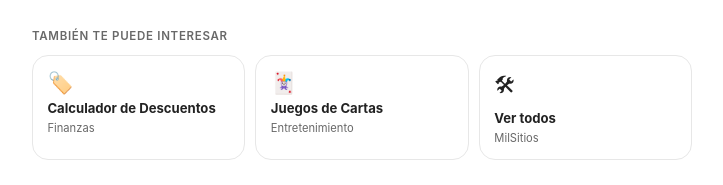
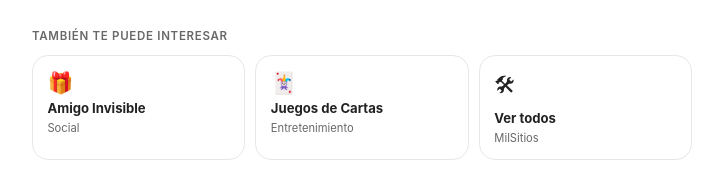
Before and after one commit to crapagaston/milsitios, a website: page sorteo.html in a window 1280 px wide. Shown: the part 1256-1441 px from the top of the page, without its empty margins (278-1001 px from the left). Drawn offline with Linux system fonts and the light colour scheme.

Commit message:
Integrate Amigo Invisible with MilSitios catalog

```diff
--- a/sorteo.html
+++ b/sorteo.html
@@ -434,7 +434,7 @@
 <div class="related">
   <p class="related-title">También te puede interesar</p>
   <div class="related-grid">
-    <a href="descuentos.html" class="related-card"><span class="related-icon">🏷️</span><span class="related-name">Calculador de Descuentos</span><span class="related-cat">Finanzas</span></a>
+    <a href="amigo-invisible.html" class="related-card"><span class="related-icon">🎁</span><span class="related-name">Amigo Invisible</span><span class="related-cat">Social</span></a>
     <a href="juegos-de-cartas.html" class="related-card"><span class="related-icon">🃏</span><span class="related-name">Juegos de Cartas</span><span class="related-cat">Entretenimiento</span></a>
     <a href="index.html" class="related-card"><span class="related-icon">🛠</span><span class="related-name">Ver todos</span><span class="related-cat">MilSitios</span></a>
   </div>
```
